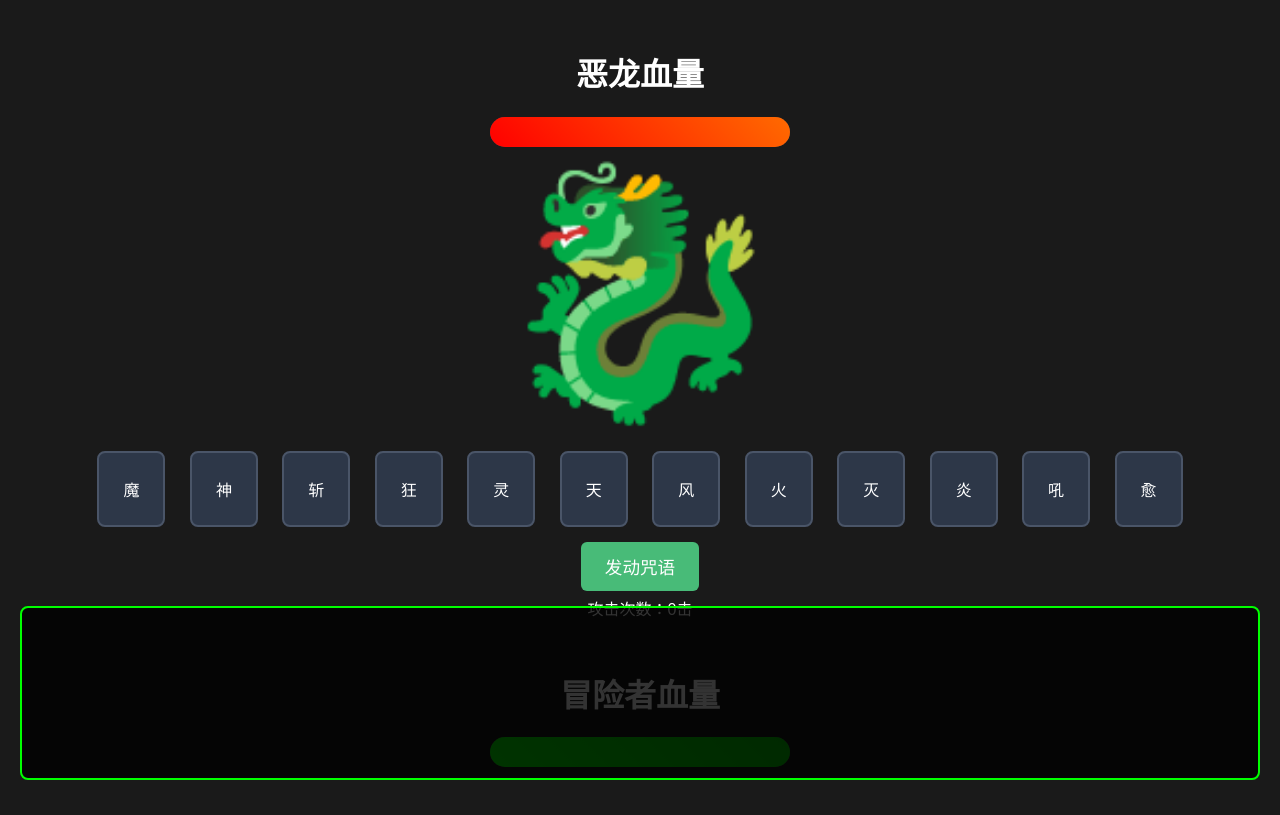
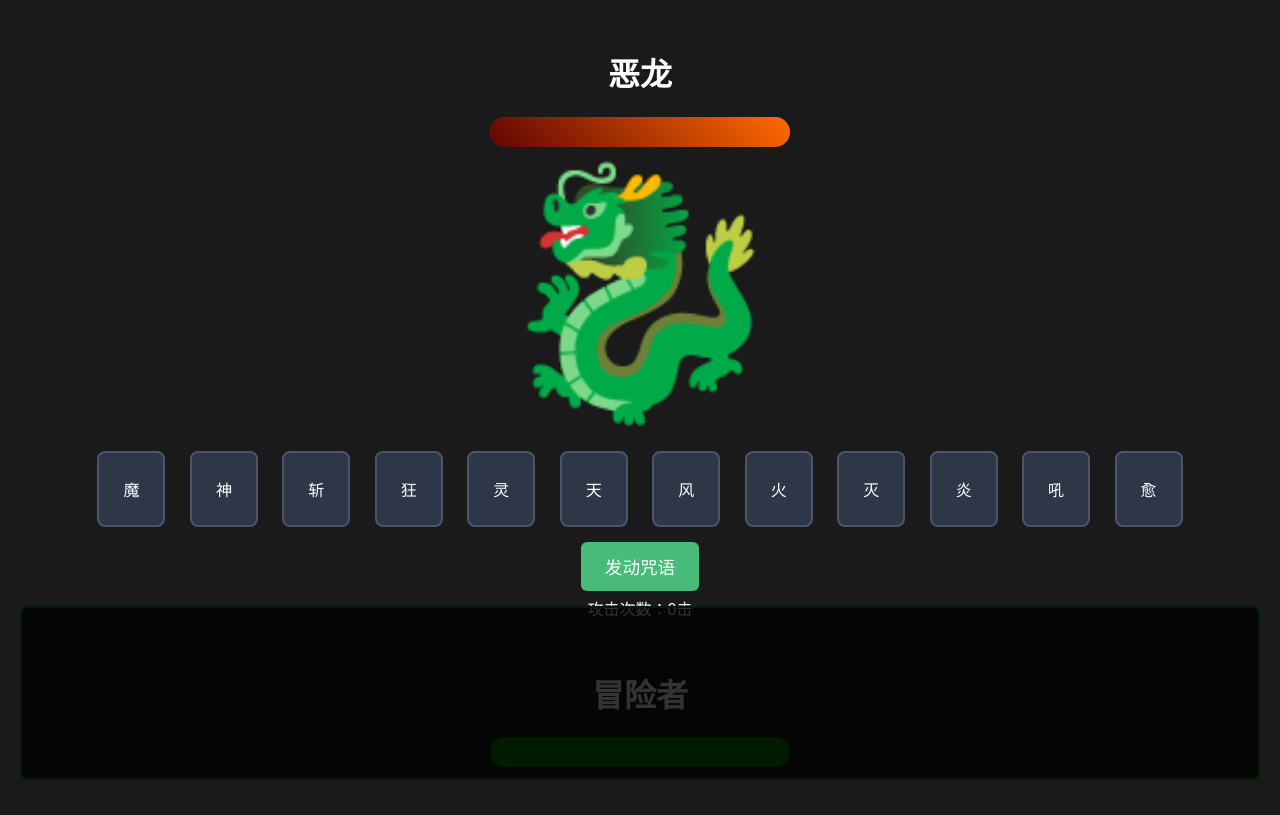
Before and after one commit to hihijack/webgamebkm.io, a plain HTML site: page skill.html in a window 1280 px wide. Shown: the top 815 px of the page. Drawn offline with Linux system fonts and the light colour scheme.

Commit message:
外网部署测试

```diff
--- a/skill.html
+++ b/skill.html
@@ -42,7 +42,7 @@
         }
 
         #bossHealth {
-            background: linear-gradient(45deg, #ff0000 0%, #ff6a00 100%) !important;
+            background: linear-gradient(45deg, #610404 0%, #ff6a00 100%) !important;
             box-shadow: 0 0 10px #ff0000;
         }
 
@@ -89,7 +89,7 @@
             color: #ffffff;
             padding: 10px;
             overflow-y: auto;
-            border: 2px solid #00ff00;
+            border: 2px solid #011b01;
             border-radius: 8px;
         }
 
@@ -208,7 +208,7 @@
     left: 50%;
     transform: translate(-50%, -50%);
     font-size: 4em;
-    color: #ff0000;
+    color: #a90707;
     animation: finalBang 1.2s cubic-bezier(0.4, 0, 0.2, 1);
     white-space: nowrap;
     z-index: 999;
@@ -283,7 +283,7 @@
 }
 
 #playerHealth {
-    background: linear-gradient(45deg, #00ff00 0%, #00cc00 100%) !important;
+    background: linear-gradient(45deg, #038503 0%, #038503 100%) !important;
     box-shadow: 0 0 10px #00ff00;
 }
 /* 添加飘动动画 */
@@ -322,7 +322,7 @@
 </style>
 </head>
 <body>
-    <h1>恶龙血量</h1>
+    <h1>恶龙</h1>
     <div id="bossContainer">
         <div class="health-bar">
             <div class="health-fill" id="bossHealth" style="width: 100%"></div>
@@ -343,7 +343,7 @@
 
     <div>攻击次数：<span id="attackCount">0</span>击</div>
 
-    <h1 style="margin-top: 50px;">冒险者血量</h1>
+    <h1 style="margin-top: 50px;">冒险者</h1>
     <div class="health-bar">
         <div class="health-fill" id="playerHealth" style="width: 100%; background: linear-gradient(45deg, #00ff00 0%, #00cc00 100%);"></div>
     </div>
@@ -378,7 +378,7 @@
         ];
 
         let gameState = {
-            bossHp: 1000,
+            bossHp: 500,
             playerHp: 200, // 新增玩家血量
             attackCount: 0,
             selectedWords: [],
```
